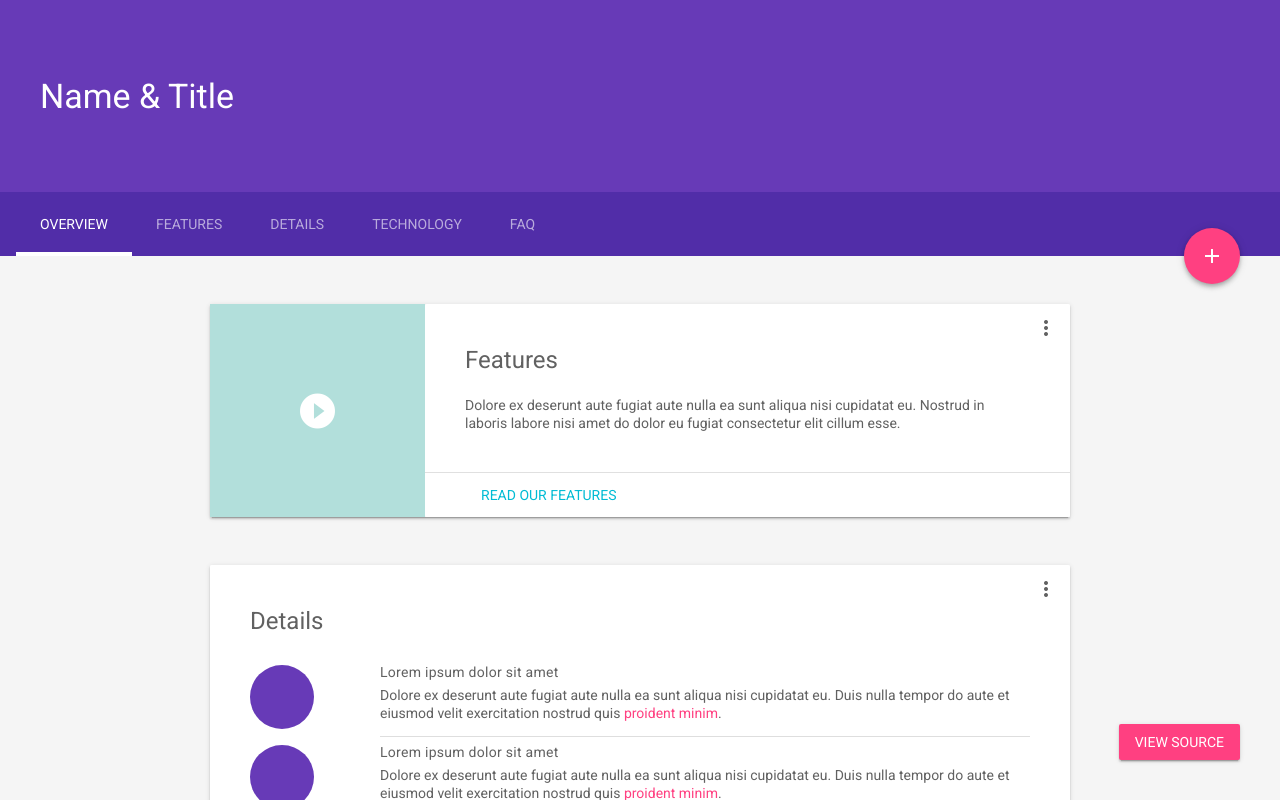
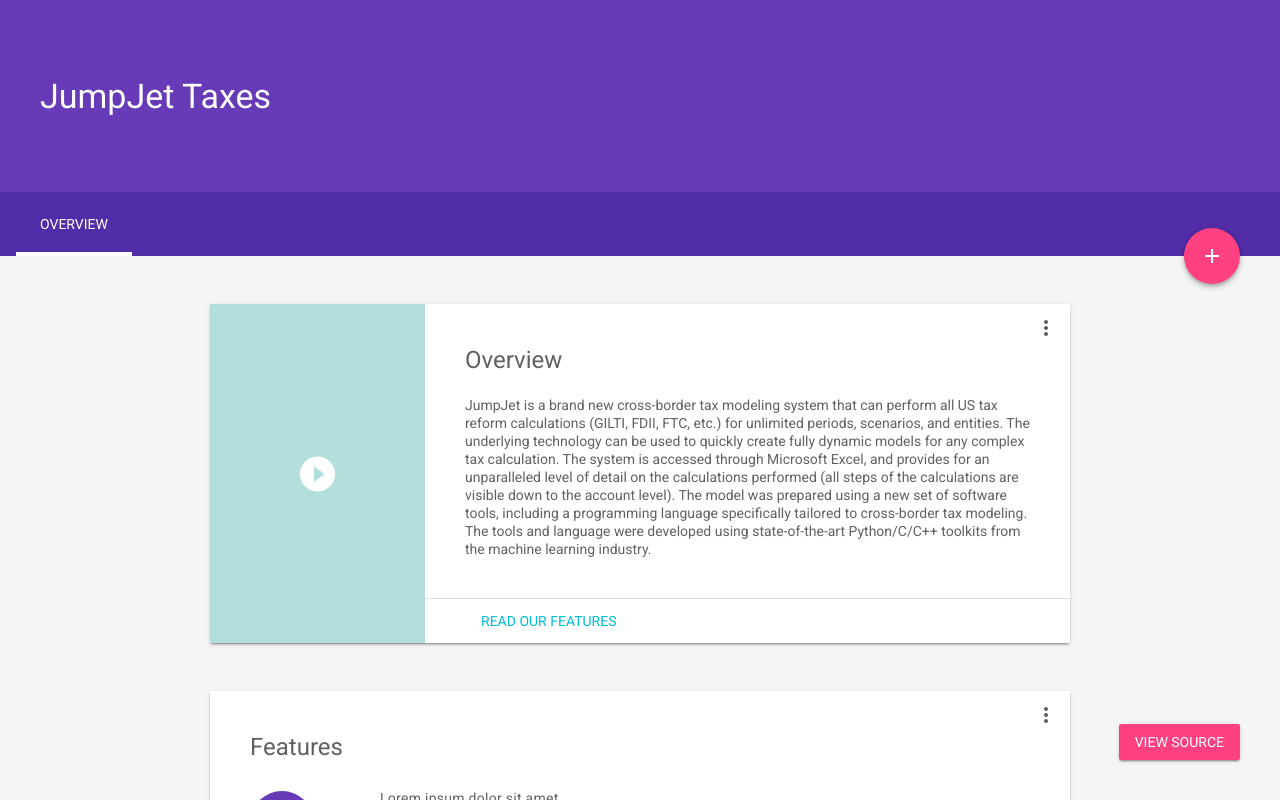
Before and after one commit to DjangoAddict/DjangoAddict.github.io, a plain HTML site: page index.html in a window 1280 px wide. Drawn offline with nearby package versions, Linux system fonts and the light colour scheme.

Commit message:
update index

```diff
--- a/index.html
+++ b/index.html
@@ -66,16 +66,16 @@
         <div class="mdl-layout--large-screen-only mdl-layout__header-row">
         </div>
         <div class="mdl-layout--large-screen-only mdl-layout__header-row">
-          <h3>Name &amp; Title</h3>
+          <h3>JumpJet Taxes</h3>
         </div>
         <div class="mdl-layout--large-screen-only mdl-layout__header-row">
         </div>
         <div class="mdl-layout__tab-bar mdl-js-ripple-effect mdl-color--primary-dark">
           <a href="#overview" class="mdl-layout__tab is-active">Overview</a>
-          <a href="#features" class="mdl-layout__tab">Features</a>
+          <!-- <a href="#features" class="mdl-layout__tab">Features</a>
           <a href="#features" class="mdl-layout__tab">Details</a>
           <a href="#features" class="mdl-layout__tab">Technology</a>
-          <a href="#features" class="mdl-layout__tab">FAQ</a>
+          <a href="#features" class="mdl-layout__tab">FAQ</a> -->
           <button class="mdl-button mdl-js-button mdl-button--fab mdl-js-ripple-effect mdl-button--colored mdl-shadow--4dp mdl-color--accent" id="add">
             <i class="material-icons" role="presentation">add</i>
             <span class="visuallyhidden">Add</span>
@@ -90,8 +90,8 @@
             </header>
             <div class="mdl-card mdl-cell mdl-cell--9-col-desktop mdl-cell--6-col-tablet mdl-cell--4-col-phone">
               <div class="mdl-card__supporting-text">
-                <h4>Features</h4>
-                Dolore ex deserunt aute fugiat aute nulla ea sunt aliqua nisi cupidatat eu. Nostrud in laboris labore nisi amet do dolor eu fugiat consectetur elit cillum esse.
+                <h4>Overview</h4>
+                JumpJet is a brand new cross-border tax modeling system that can perform all US tax reform calculations (GILTI, FDII, FTC, etc.) for unlimited periods, scenarios, and entities. The underlying technology can be used to quickly create fully dynamic models for any complex tax calculation. The system is accessed through Microsoft Excel, and provides for an unparalleled level of detail on the calculations performed (all steps of the calculations are visible down to the account level). The model was prepared using a new set of software tools, including a programming language specifically tailored to cross-border tax modeling. The tools and language were developed using state-of-the-art Python/C/C++ toolkits from the machine learning industry.
               </div>
               <div class="mdl-card__actions">
                 <a href="#" class="mdl-button">Read our features</a>
@@ -106,13 +106,17 @@
               <li class="mdl-menu__item">Dolor</li>
             </ul>
           </section>
+
+
+          <!-- next section  -->
           <section class="section--center mdl-grid mdl-grid--no-spacing mdl-shadow--2dp">
             <div class="mdl-card mdl-cell mdl-cell--12-col">
               <div class="mdl-card__supporting-text mdl-grid mdl-grid--no-spacing">
-                <h4 class="mdl-cell mdl-cell--12-col">Details</h4>
+                <h4 class="mdl-cell mdl-cell--12-col">Features</h4>
                 <div class="section__circle-container mdl-cell mdl-cell--2-col mdl-cell--1-col-phone">
                   <div class="section__circle-container__circle mdl-color--primary"></div>
                 </div>
+
                 <div class="section__text mdl-cell mdl-cell--10-col-desktop mdl-cell--6-col-tablet mdl-cell--3-col-phone">
                   <h5>Lorem ipsum dolor sit amet</h5>
                   Dolore ex deserunt aute fugiat aute nulla ea sunt aliqua nisi cupidatat eu. Duis nulla tempor do aute et eiusmod velit exercitation nostrud quis <a href="#">proident minim</a>.
@@ -145,6 +149,8 @@
               <li class="mdl-menu__item">Dolor</li>
             </ul>
           </section>
+
+
           <section class="section--center mdl-grid mdl-grid--no-spacing mdl-shadow--2dp">
             <div class="mdl-card mdl-cell mdl-cell--12-col">
               <div class="mdl-card__supporting-text">
```
